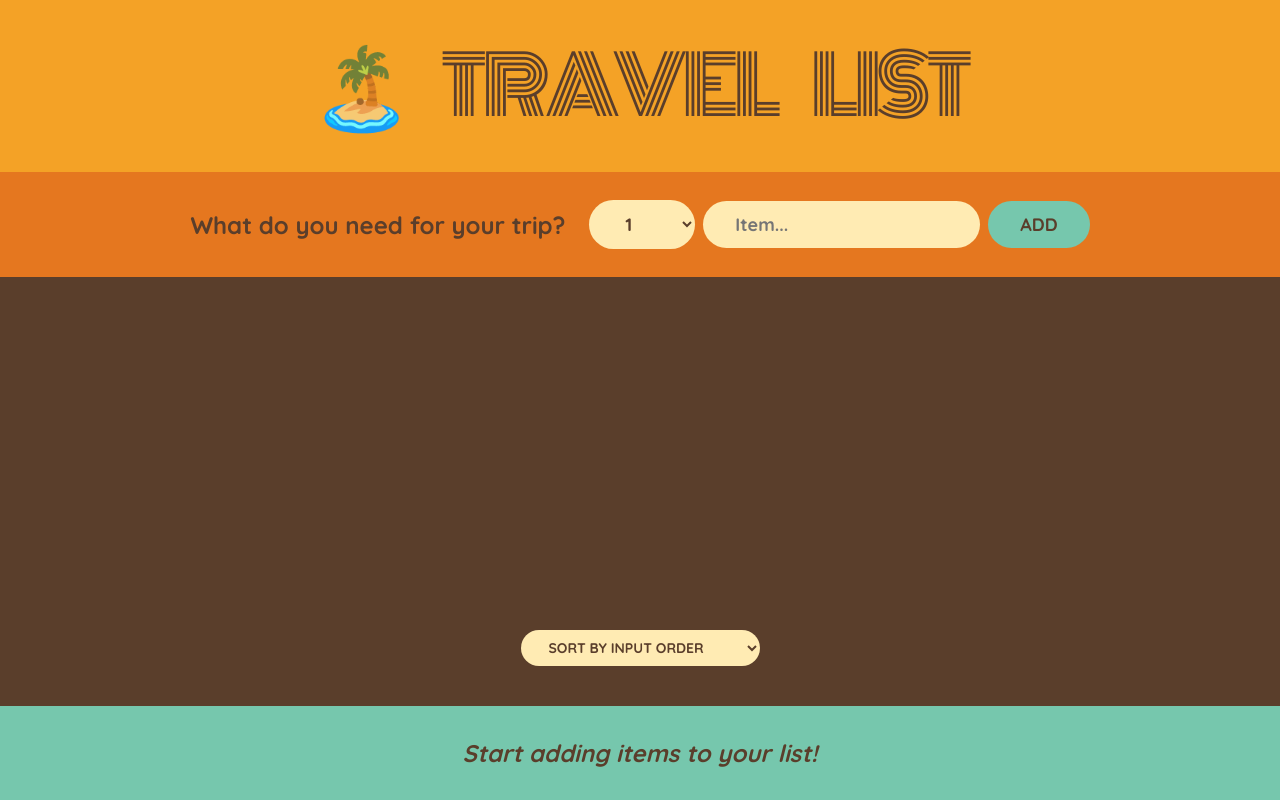
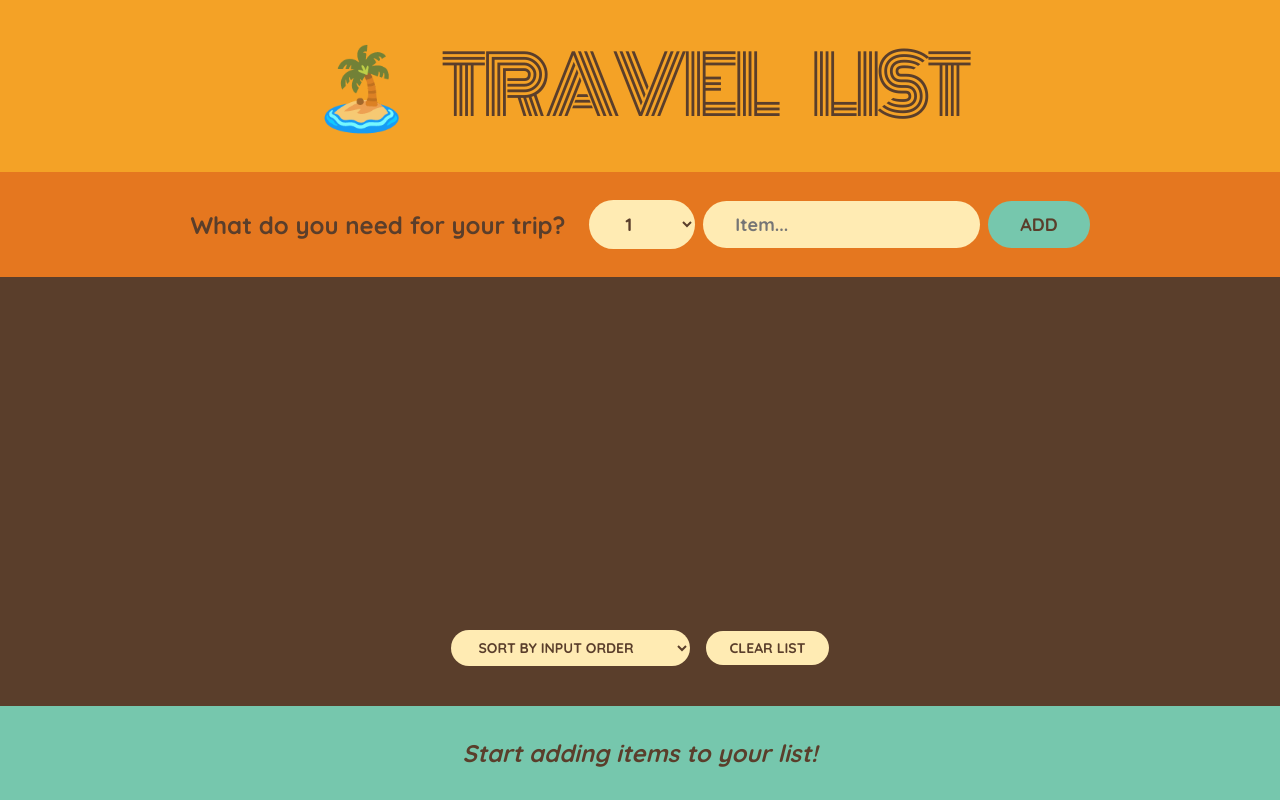
Before and after one commit to SunpreetSandhu/travel-list-app, a React (Create React App) app: page / in a window 1280 px wide. Built offline with nearby package versions, Linux system fonts and the light colour scheme.

Commit message:
added clear button

```diff
--- a/src/App.js
+++ b/src/App.js
@@ -17,6 +17,10 @@ function App() {
       )
     );
   }
+  function handleClear() {
+    setItems([]);
+  }
+
   return (
     <div className="app">
       <Logo></Logo>
@@ -25,6 +29,7 @@ function App() {
         items={items}
         onDeleteItem={handleDelete}
         onToggleItems={handleToggleItem}
+        onClear={handleClear}
       />
       <Stats items={items} />
     </div>
@@ -68,7 +73,7 @@ function Form({ onAddItems }) {
   );
 }
 
-function PackingList({ items, onDeleteItem, onToggleItems }) {
+function PackingList({ items, onDeleteItem, onToggleItems, onClear }) {
   const [sortBy, setSortBy] = useState("input");
   let sortedItems;
   if (sortBy === "input") {
@@ -98,6 +103,7 @@ function PackingList({ items, onDeleteItem, onToggleItems }) {
           <option value="description">Sort by description</option>
           <option value="packed">Sort by packed status</option>
         </select>
+        <button onClick={() => onClear()}>Clear list</button>
       </div>
     </div>
   );
```
